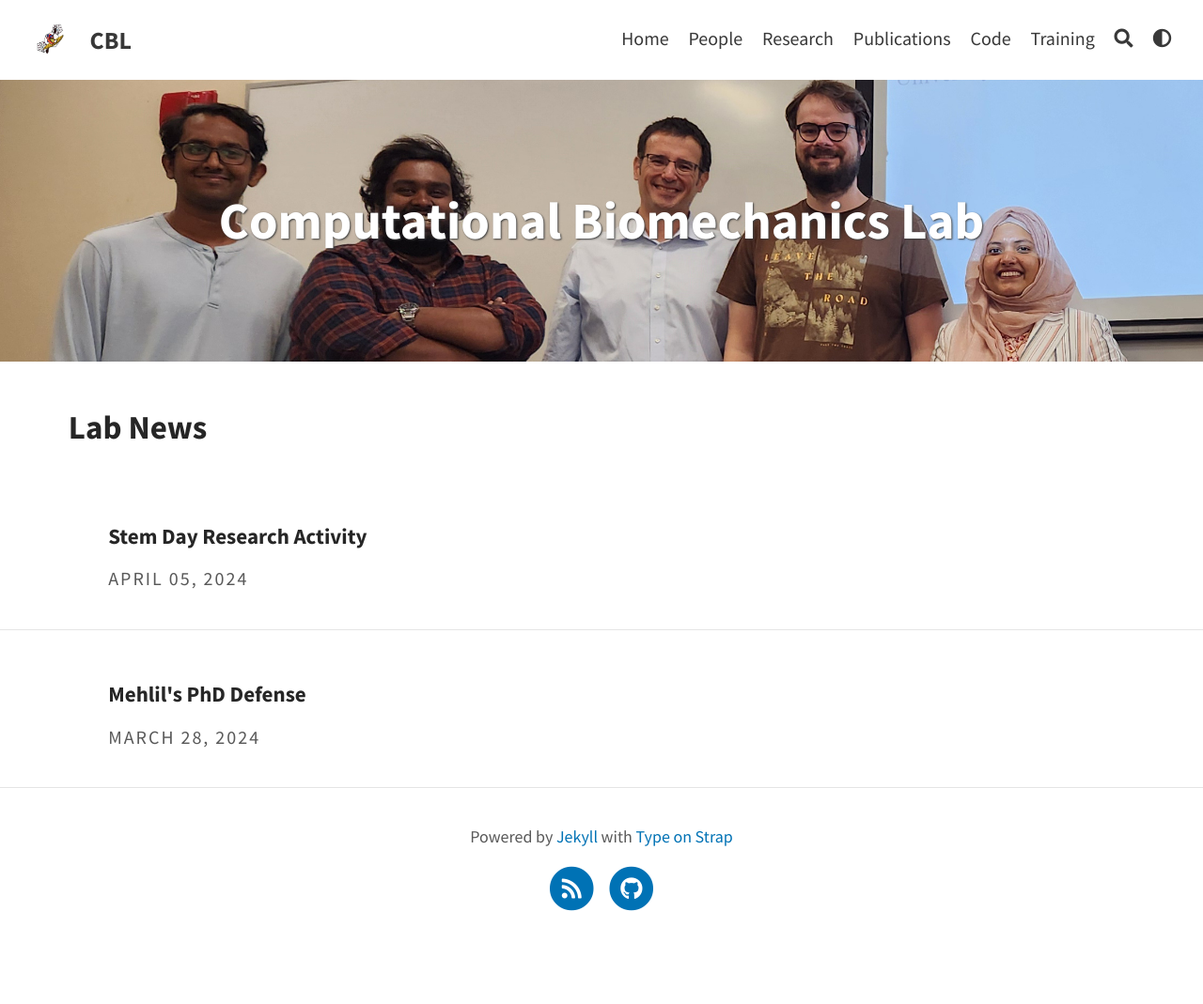
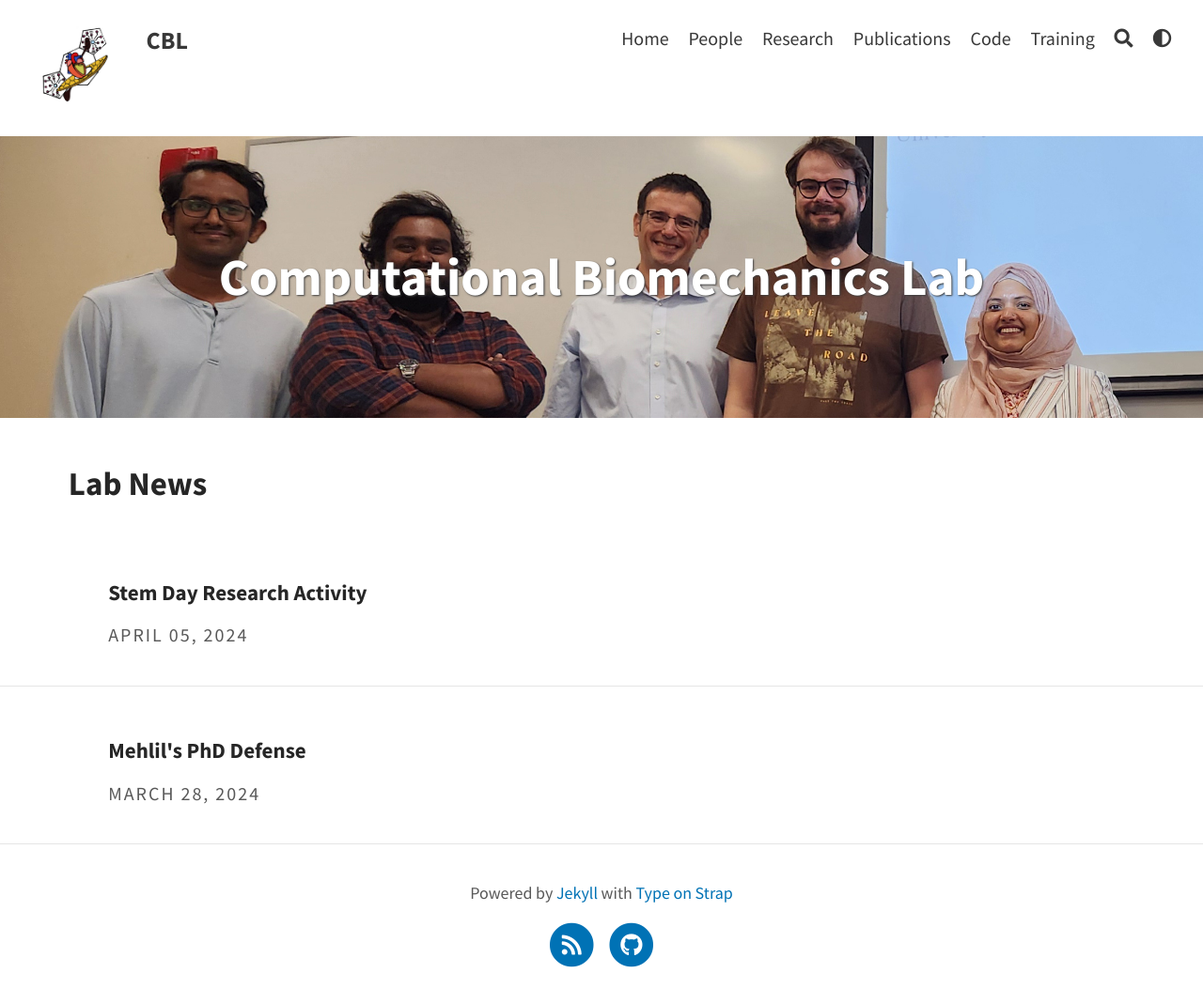
Before and after one commit to CBL-UCF/CBL-UCF.github.io, a Jekyll site: the page built from index.html, in a window 1280 px wide. Shown: the whole page at 94% size. Built offline with Jekyll 4.4.1, drawn with Linux system fonts in a browser that asks for light colours; a script that is not in the unit is left out; the list of posts is cut into pages by our own code; before the commit the page ends 1009 px from its top, so only the background shows below that.

Commit message:
Update _navbar.scss

```diff
--- a/_sass/includes/_navbar.scss
+++ b/_sass/includes/_navbar.scss
@@ -34,8 +34,8 @@
   }
 
   .avatar {
-    height: 3em;
-    width: 3em;
+    height: 6em;
+    width: 6em;
     float: left;
     margin-top: -13px;
     border-radius: 0.2em;
```
